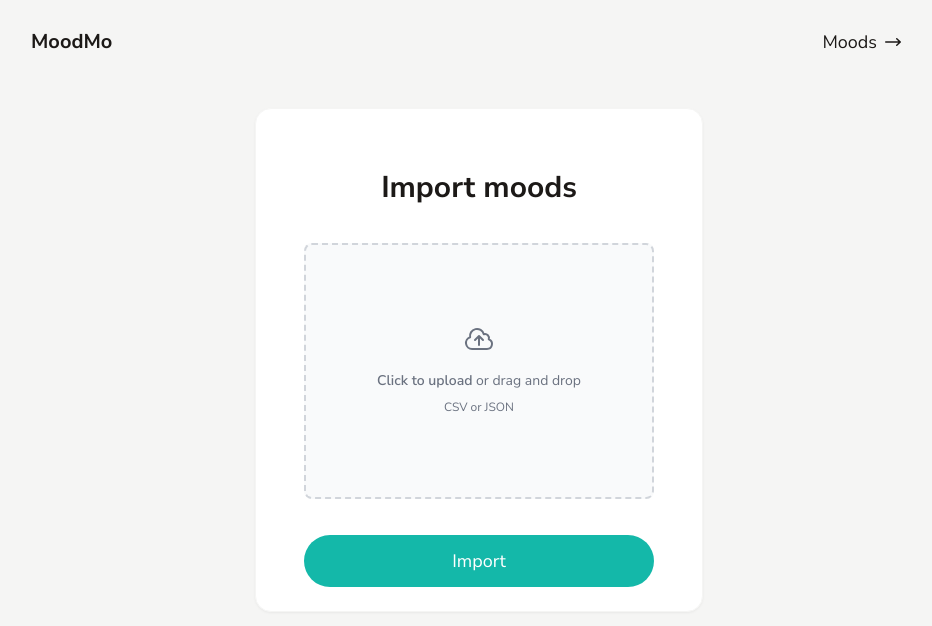
After one commit to dnlzrgz/moodmo, a Django app: template templates/moods/mood_import.html in a window 1280 px wide. The commit adds this page. Shown: the top 626 px of the page, without its empty margins (161-1093 px from the left). Run offline with Django 4.2, Linux system fonts and the light colour scheme; the template is opened without the code that fills it: values that come from a table or form of the project are taken from there, others are empty; tables that the repository leaves empty hold one stand-in row (values such as "Sample post"); style sheets or scripts are compiled from the project's sources; parts of the project's set-up code (start-up, migrations or seed data) failed here and were passed over.

Commit message:
feat(moods): add import view with file form

```diff
--- a/moods/forms.py
+++ b/moods/forms.py
@@ -14,3 +14,7 @@ class MoodForm(forms.ModelForm):
             "activities",
             "timestamp",
         ]
+
+
+class UploadFileForm(forms.Form):
+    file = forms.FileField()
--- a/moods/urls.py
+++ b/moods/urls.py
@@ -6,6 +6,7 @@ from .views import (
     MoodCreateView,
     MoodUpdateView,
     MoodDeleteView,
+    MoodImportView,
     MoodExportView,
 )
 
@@ -45,4 +46,9 @@ urlpatterns = [
         MoodExportView.as_view(),
         name="mood_export",
     ),
+    path(
+        "import/",
+        MoodImportView.as_view(),
+        name="mood_import",
+    ),
 ]
--- a/pyproject.toml
+++ b/pyproject.toml
@@ -1,6 +1,6 @@
 [tool.poetry]
 name = "moodmo"
-version = "0.5.6"
+version = "0.5.8"
 description = "A user-friendly, self-hosted mood tracking application written in Django."
 license = "GPL-3.0"
 authors = ["dnlzrgz <24715931+dnlzrgz@users.noreply.github.com>"]
--- a/requirements.dev.txt
+++ b/requirements.dev.txt
@@ -34,8 +34,8 @@ packaging==23.2 ; python_version >= "3.10" and python_version < "4.0"
 platformdirs==4.1.0 ; python_version >= "3.10" and python_version < "4.0"
 pre-commit==3.6.0 ; python_version >= "3.10" and python_version < "4.0"
 prompt-toolkit==3.0.36 ; python_version >= "3.10" and python_version < "4.0"
-psycopg-binary==3.1.16 ; implementation_name != "pypy" and python_version >= "3.10" and python_version < "4.0"
-psycopg[binary]==3.1.16 ; python_version >= "3.10" and python_version < "4.0"
+psycopg-binary==3.1.17 ; implementation_name != "pypy" and python_version >= "3.10" and python_version < "4.0"
+psycopg[binary]==3.1.17 ; python_version >= "3.10" and python_version < "4.0"
 pycparser==2.21 ; python_version >= "3.10" and python_version < "4.0"
 pyjwt[crypto]==2.8.0 ; python_version >= "3.10" and python_version < "4.0"
 python-dateutil==2.8.2 ; python_version >= "3.10" and python_version < "4.0"
--- a/requirements.txt
+++ b/requirements.txt
@@ -15,8 +15,8 @@ idna==3.6 ; python_version >= "3.10" and python_version < "4.0"
 marshmallow==3.20.1 ; python_version >= "3.10" and python_version < "4.0"
 oauthlib==3.2.2 ; python_version >= "3.10" and python_version < "4.0"
 packaging==23.2 ; python_version >= "3.10" and python_version < "4.0"
-psycopg-binary==3.1.16 ; implementation_name != "pypy" and python_version >= "3.10" and python_version < "4.0"
-psycopg[binary]==3.1.16 ; python_version >= "3.10" and python_version < "4.0"
+psycopg-binary==3.1.17 ; implementation_name != "pypy" and python_version >= "3.10" and python_version < "4.0"
+psycopg[binary]==3.1.17 ; python_version >= "3.10" and python_version < "4.0"
 pycparser==2.21 ; python_version >= "3.10" and python_version < "4.0"
 pyjwt[crypto]==2.8.0 ; python_version >= "3.10" and python_version < "4.0"
 python-dotenv==1.0.0 ; python_version >= "3.10" and python_version < "4.0"
--- /dev/null
+++ b/templates/moods/mood_import.html
@@ -0,0 +1,50 @@
+{% extends "_base.html" %}
+
+{% block title %}Log In{% endblock title %}
+
+{% block content %}
+  {% include "_secondary_nav.html" %}
+  <main class="max-w-md mx-auto py-6 px-9 md:px-12 md:mt-6 bg-white rounded-2xl drop-shadow-sm border border-stone-100">
+    <div class="flex flex-col items-start justify-start w-full h-full p-10">
+      <h4 class="w-full text-3xl font-bold text-stone-900 text-center leading-none">
+        Import moods
+      </h4>
+    </div>
+
+    <form class="" method="post" role="form" action="{% url 'mood_import' %}" enctype="multipart/form-data">
+      {% csrf_token %}
+
+      <div class="mb-4">
+        <label for="id_file" class="flex flex-col items-center justify-center w-full h-64 border-2 border-gray-300 border-dashed rounded-lg cursor-pointer bg-gray-50">
+          <div class="flex flex-col items-center justify-center pt-5 pb-6">
+            <svg xmlns="http://www.w3.org/2000/svg" fill="none" viewBox="0 0 24 24" stroke-width="1.5" stroke="currentColor" class="w-8 h-8 mb-4 text-gray-500">
+              <path stroke-linecap="round" stroke-linejoin="round" d="M12 16.5V9.75m0 0 3 3m-3-3-3 3M6.75 19.5a4.5 4.5 0 0 1-1.41-8.775 5.25 5.25 0 0 1 10.233-2.33 3 3 0 0 1 3.758 3.848A3.752 3.752 0 0 1 18 19.5H6.75Z" />
+            </svg>
+
+            <p class="mb-2 text-sm text-gray-500"><span class="font-semibold">Click to upload</span> or drag and drop</p>
+            <p class="text-xs text-gray-500">CSV or JSON</p>
+          </div>
+          <input id="id_file" name="file" type="file" class="hidden" />
+        </label>
+      </div>
+
+      {% for error in form.non_field_errors %}
+        <div class="text-red-500 mb-3.5 flex items-start gap-x-1.5">
+          <span>
+            <svg xmlns="http://www.w3.org/2000/svg" fill="none" viewBox="0 0 24 24" stroke-width="1.5" stroke="currentColor"
+                 class="w-5 h-5">
+              <path stroke-linecap="round" stroke-linejoin="round"
+                    d="M12 9v3.75m9-.75a9 9 0 1 1-18 0 9 9 0 0 1 18 0Zm-9 3.75h.008v.008H12v-.008Z" />
+            </svg>
+          </span>
+          <p class="text-sm">{{ error }}</p>
+        </div>
+      {% endfor %}
+
+      <button type="submit"
+              class="mt-5 py-3 text-lg text-white bg-primary-500 hover:bg-stone-900 rounded-full px-10 w-full transition-colors">
+        Import
+      </button>
+    </form>
+  </main>
+{% endblock %}
```
Also changed, not shown: moods/views.py (+24 -2 lines), templates/_command_palette.html (+9 -1 lines), README.md, 3 other files.
